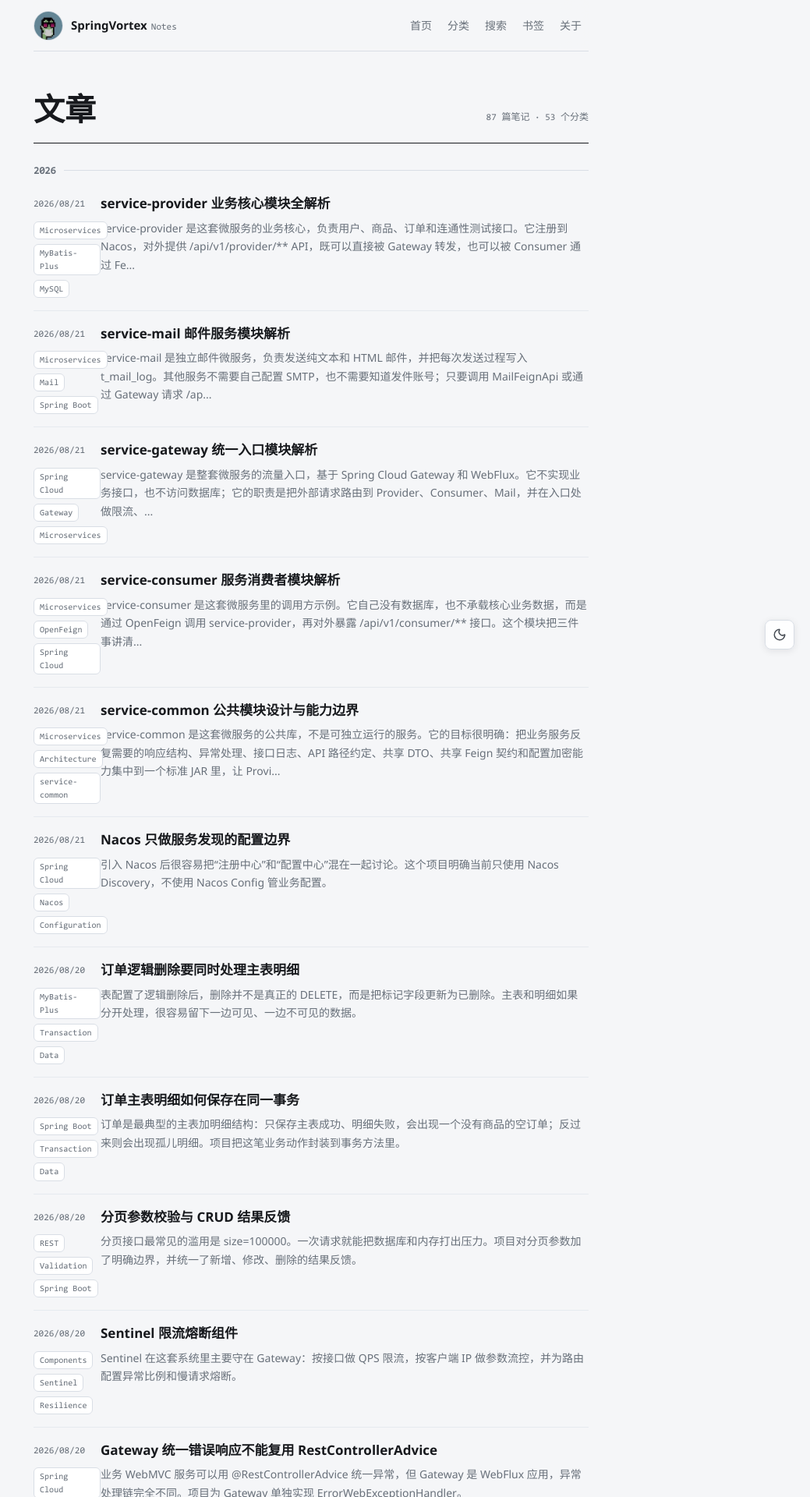
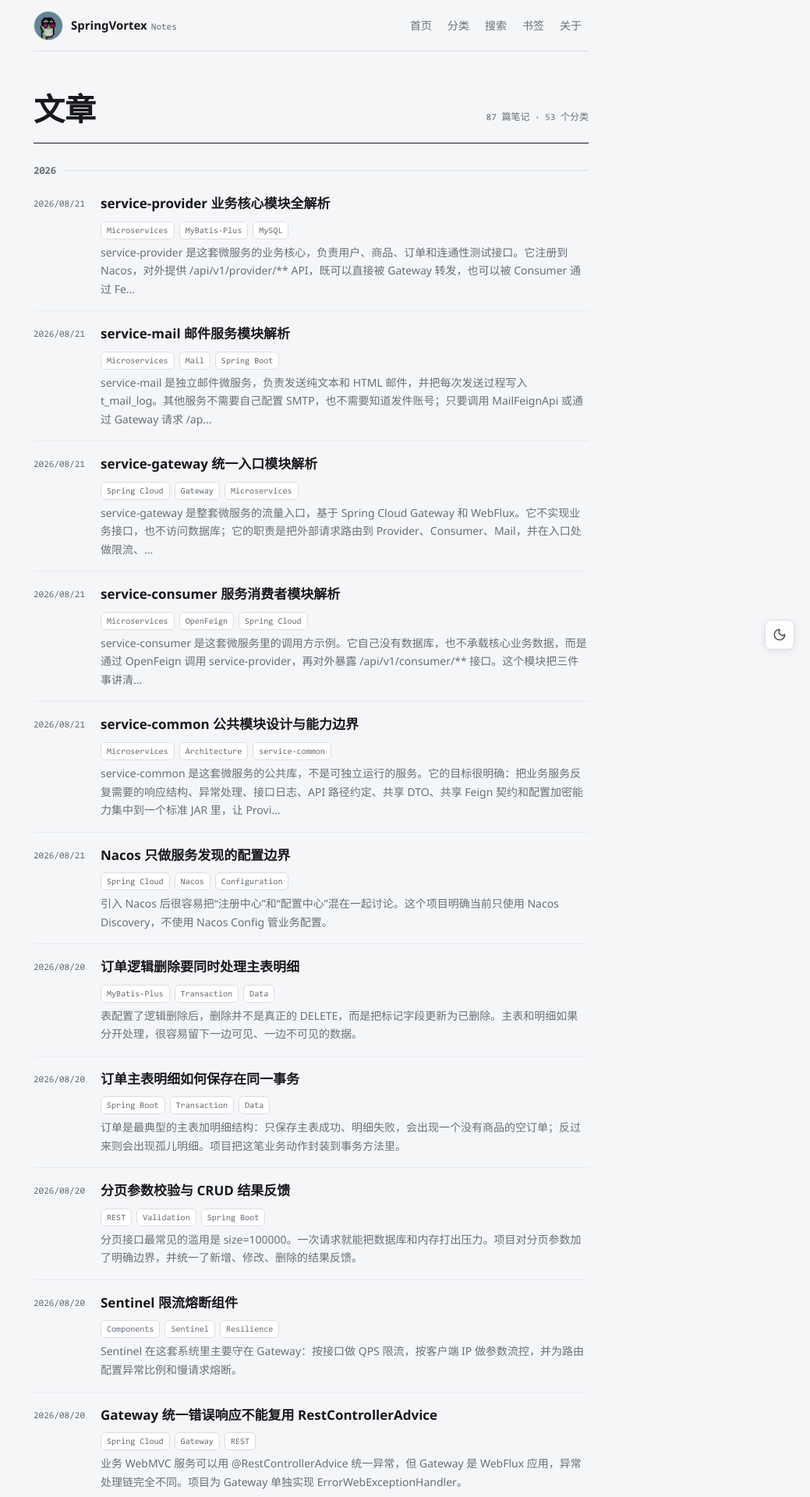
Before and after one commit to springvortex/springvortex.github.io, a Jekyll site: the page built from index.html, in a window 1280 px wide. Shown: the top 1920 px of the page at 78% size, without its empty margins (241-1280 px from the left). Built offline with Jekyll 4.4.1, drawn with Linux system fonts in a browser that asks for light colours.

Commit message:
style(css): 优化列表布局样式
- 为日期元素添加网格列定位
- 为标题元素添加网格列定位
- 为摘要元素添加网格列定位
- 为分类元素添加网格列定位
- 统一设置列表项子元素的网格列属性
- 修复布局错位问题

```diff
--- a/static/css/page.css
+++ b/static/css/page.css
@@ -69,6 +69,7 @@
 }
 
 .list-post li .date {
+  grid-column: 1;
   padding-top: 4px;
   color: var(--text-muted);
   font-family: var(--font-mono);
@@ -77,6 +78,7 @@
 }
 
 .list-post li .title {
+  grid-column: 2;
   min-width: 0;
 }
 
@@ -96,6 +98,7 @@
 }
 
 .list-post .summary {
+  grid-column: 2;
   margin-top: 5px;
   color: var(--text-muted);
   font-size: 14px;
@@ -103,6 +106,7 @@
 }
 
 .list-post .categories {
+  grid-column: 2;
   display: flex;
   flex-wrap: wrap;
   gap: 6px;
@@ -307,4 +311,11 @@
   .list-post li .title a {
     font-size: 16px;
   }
+
+  .list-post li .date,
+  .list-post li .title,
+  .list-post .summary,
+  .list-post .categories {
+    grid-column: 1;
+  }
 }
```
